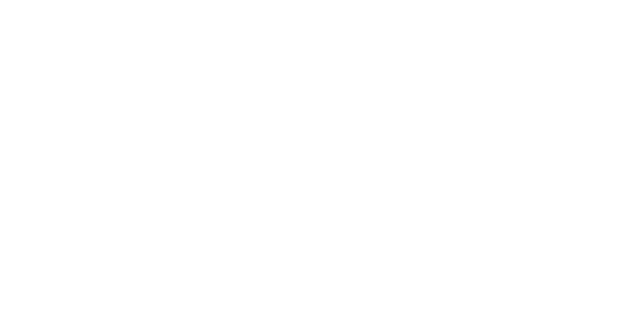
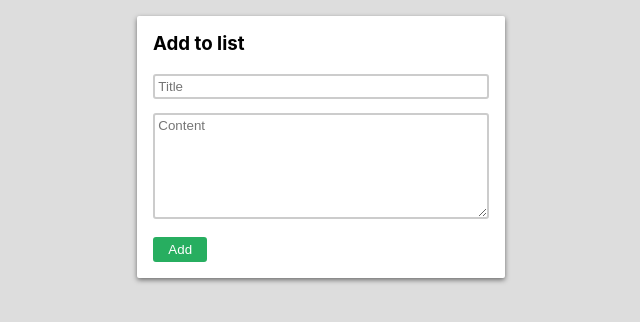
Before and after one commit to ngxson/datadict-hiring-test, a React (Create React App) app: page / in a window 1280 px wide. Shown: the top 322 px of the page, without its empty margins (119-759 px from the left). Built offline with nearby package versions, Linux system fonts and the light colour scheme.

Commit message:
basic components

```diff
--- a/src/App.jsx
+++ b/src/App.jsx
@@ -1,11 +1,35 @@
 import React from 'react';
-import TodoList from 'components/TodoList';
+import styled, { createGlobalStyle } from 'styled-components';
+import Grid from 'components/basic/Grid';
+import AddTodo from 'components/AddTodo';
+
+const AppContainer = styled.div`
+  width: 100vw;
+  max-width: 800px;
+  min-height: 100vh;
+  margin: 0 auto;
+`;
+
+const GlobalStyle = createGlobalStyle`
+  body {
+    background-color: #ddd;
+  }
+
+  * {
+    box-sizing: border-box;
+  }
+`;
 
 function App() {
   return (
-    <div>
-      <TodoList />
-    </div>
+    <>
+      <GlobalStyle />
+      <AppContainer>
+        <Grid.Half>
+          <AddTodo />
+        </Grid.Half>
+      </AppContainer>
+    </>
   );
 }
 
--- /dev/null
+++ b/src/components/AddTodo.jsx
@@ -0,0 +1,20 @@
+import React from 'react';
+import { Card, CardHeader } from 'components/basic/Card';
+import Button from 'components/basic/Button';
+import InputText from 'components/basic/InputText';
+import Textarea from 'components/basic/Textarea';
+
+class AddTodo extends React.Component {
+  render() {
+    return (
+      <Card>
+        <CardHeader>Add to list</CardHeader>
+        <InputText placeholder="Title" />
+        <Textarea placeholder="Content" />
+        <Button>Add</Button>
+      </Card>
+    );
+  }
+}
+
+export default AddTodo;
--- a/src/components/TodoList.jsx
+++ /dev/null
@@ -1,9 +0,0 @@
-import React from 'react';
-
-class TodoList extends React.Component {
-  render() {
-    return <></>;
-  }
-}
-
-export default TodoList;
--- /dev/null
+++ b/src/components/basic/Button.jsx
@@ -0,0 +1,23 @@
+import styled, { css } from 'styled-components';
+
+const Button = styled.button`
+  background-color: #27ae60;
+  color: #fff;
+  border-radius: 3px;
+  border: 2px solid #27ae60;
+  margin-right: 1em;
+  padding: 0.25em 1em;
+
+  :hover {
+    box-shadow: 0 2px 5px 0 rgba(0,0,0,0.51);
+  }
+
+  ${props =>
+    props.color === 'red' &&
+    css`
+      background-color: #e74c3c;
+      border: 2px solid #e74c3c;
+    `};
+`;
+
+export default Button;
--- /dev/null
+++ b/src/components/basic/Card.jsx
@@ -0,0 +1,15 @@
+import styled from 'styled-components';
+
+const Card = styled.div`
+  padding: 1em;
+  background-color: #fff;
+  border-radius: 2px;
+  box-shadow: 0px 2px 5px 0px rgba(0,0,0,0.51);
+  width: 100%;
+`;
+
+const CardHeader = styled.h3`
+  margin-top: 0;
+`;
+
+export { Card, CardHeader };
--- /dev/null
+++ b/src/components/basic/Grid.jsx
@@ -0,0 +1,15 @@
+import styled from 'styled-components';
+
+const Half = styled.div`
+  display: inline-block;
+  padding: 1em;
+  width: 50%;
+
+  @media (max-width: 768px) {
+    width: 100%;
+  }
+`;
+
+const Grid = { Half };
+
+export default Grid;
--- /dev/null
+++ b/src/components/basic/InputText.jsx
@@ -0,0 +1,12 @@
+import styled from 'styled-components';
+
+const InputText = styled.input`
+  background-color: #fff;
+  border-radius: 3px;
+  border: 2px solid #ccc;
+  padding: 0.25em 0.25em;
+  margin-bottom: 1em;
+  width: 100%;
+`;
+
+export default InputText;
--- /dev/null
+++ b/src/components/basic/Textarea.jsx
@@ -0,0 +1,14 @@
+import styled from 'styled-components';
+
+const Textarea = styled.textarea`
+  background-color: #fff;
+  border-radius: 3px;
+  border: 2px solid #ccc;
+  padding: 0.25em 0.25em;
+  margin-bottom: 1em;
+  width: 100%;
+  height: 8em;
+  font-family: sans-serif;
+`;
+
+export default Textarea;
```
